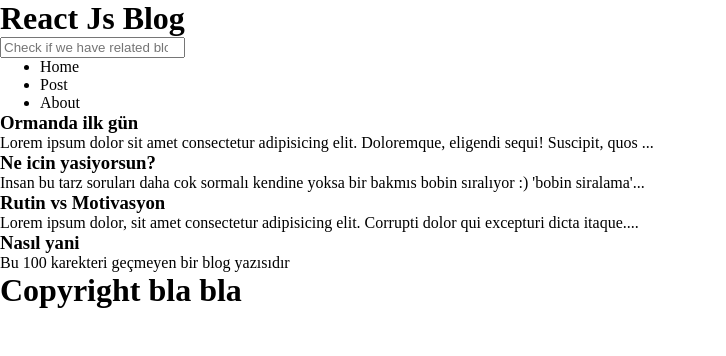
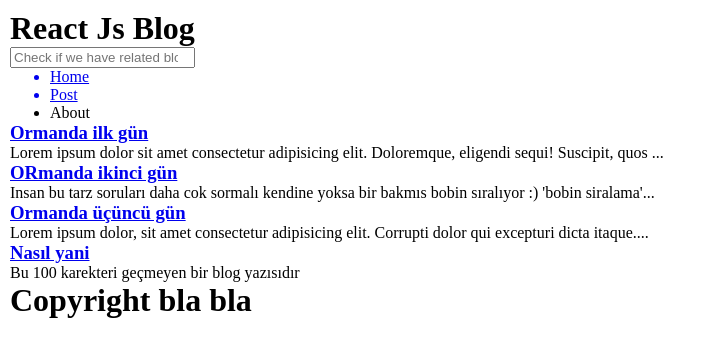
Before and after one commit to mithatsarikaya/reactJsBlog, a React (Vite) app: page / in a window 1280 px wide. Shown: the top 356 px of the page, without its empty margins (0-726 px from the left). Built offline with nearby package versions, Linux system fonts and the light colour scheme.

Commit message:
user can delete a post now

```diff
--- a/src/App.jsx
+++ b/src/App.jsx
@@ -6,11 +6,11 @@
 import Footer from "./components/Footer";
 import Home from "./components/Home";
 import NewPost from "./components/NewPost";
+import ShowPost from "./components/ShowPost";
 
 function App() {
   const [postDatas, setPostDatas] = useState(data);
-  const newIdForNewPost = postDatas[postDatas.length - 1].id + 1;
-  console.log(newIdForNewPost);
+  const newIdForNewPost = postDatas[postDatas.length - 1]?.id + 1;
 
   return (
     <>
@@ -27,6 +27,12 @@
             />
           }
         />
+        <Route
+          path="/:id"
+          element={
+            <ShowPost postDatas={postDatas} setPostDatas={setPostDatas} />
+          }
+        />
       </Routes>
       <Footer />
     </>
--- a/src/components/Home.jsx
+++ b/src/components/Home.jsx
@@ -1,5 +1,14 @@
 import Posts from "./Posts";
 
 export default function Home({ postDatas }) {
-  return <Posts postDatas={postDatas} />;
+  console.log(postDatas);
+  return (
+    <>
+      {postDatas.length !== 0 ? (
+        <Posts postDatas={postDatas} />
+      ) : (
+        <h3>There are not any blog post yet</h3>
+      )}
+    </>
+  );
 }
--- a/src/components/Nav.jsx
+++ b/src/components/Nav.jsx
@@ -1,3 +1,5 @@
+import { Link } from "react-router-dom";
+
 export default function Nav() {
   return (
     <nav>
@@ -8,8 +10,12 @@
         placeholder="Check if we have related blog, most probably we dont ^^"
       />
       <ul>
-        <li>Home</li>
-        <li>Post</li>
+        <Link to="/">
+          <li>Home</li>
+        </Link>
+        <Link to="/new">
+          <li>Post</li>
+        </Link>
         <li>About</li>
       </ul>
     </nav>
--- a/src/components/NewPost.jsx
+++ b/src/components/NewPost.jsx
@@ -12,7 +12,6 @@
     text: "",
   });
 
-  console.log(newPost);
   const handleChange = (e) => {
     setNewPost((prevPost) => ({
       ...prevPost,
--- a/src/components/Post.jsx
+++ b/src/components/Post.jsx
@@ -1,7 +1,11 @@
-export default function Post({ title, text }) {
+import { Link } from "react-router-dom";
+
+export default function Post({ title, text, id }) {
   return (
     <>
-      <h3>{title}</h3>
+      <Link to={`/${id}`}>
+        <h3>{title}</h3>
+      </Link>
       <p>{text.length > 100 ? `${text.slice(0, 100)}...` : text}</p>
     </>
   );
--- /dev/null
+++ b/src/components/ShowPost.jsx
@@ -0,0 +1,27 @@
+import { useParams } from "react-router-dom";
+import { useNavigate } from "react-router-dom";
+export default function ShowPost({ postDatas, setPostDatas }) {
+  const { id } = useParams();
+  const post = postDatas.find((postData) => postData.id.toString() === id);
+
+  const navigate = useNavigate();
+
+  const handleDelete = (e) => {
+    e.preventDefault();
+    setPostDatas((prevPostDatas) =>
+      prevPostDatas.filter((prevPostData) => prevPostData.id.toString() !== id)
+    );
+    navigate("/");
+  };
+
+  return (
+    <>
+      <h3>{post.title}</h3>
+      <p>
+        {/* {post.text.length > 100 ? `${post.text.slice(0, 100)}...` : post.text} */}
+        {post.text}
+      </p>
+      <button onClick={handleDelete}>Delete</button>
+    </>
+  );
+}
--- a/src/data.jsx
+++ b/src/data.jsx
@@ -6,12 +6,12 @@
   },
   {
     id: 2,
-    title: "Ne icin yasiyorsun?",
+    title: "ORmanda ikinci gün",
     text: "Insan bu tarz soruları daha cok sormalı kendine yoksa bir bakmıs bobin sıralıyor :) 'bobin siralama' cok ayrı bir konu, 2 blog yazısı falan gerekebilir lol",
   },
   {
     id: 3,
-    title: "Rutin vs Motivasyon",
+    title: "Ormanda üçüncü gün",
     text: "Lorem ipsum dolor, sit amet consectetur adipisicing elit. Corrupti dolor qui excepturi dicta itaque. Similique, doloremque eos qui debitis dolorem voluptatum consequuntur sint nesciunt modi aliquid, sapiente, labore iusto vel.",
   },
   {
--- a/src/index.css
+++ b/src/index.css
@@ -2,3 +2,7 @@
   margin: 0;
   box-sizing: border-box;
 }
+
+#root{
+  margin: 10px;
+}
```
